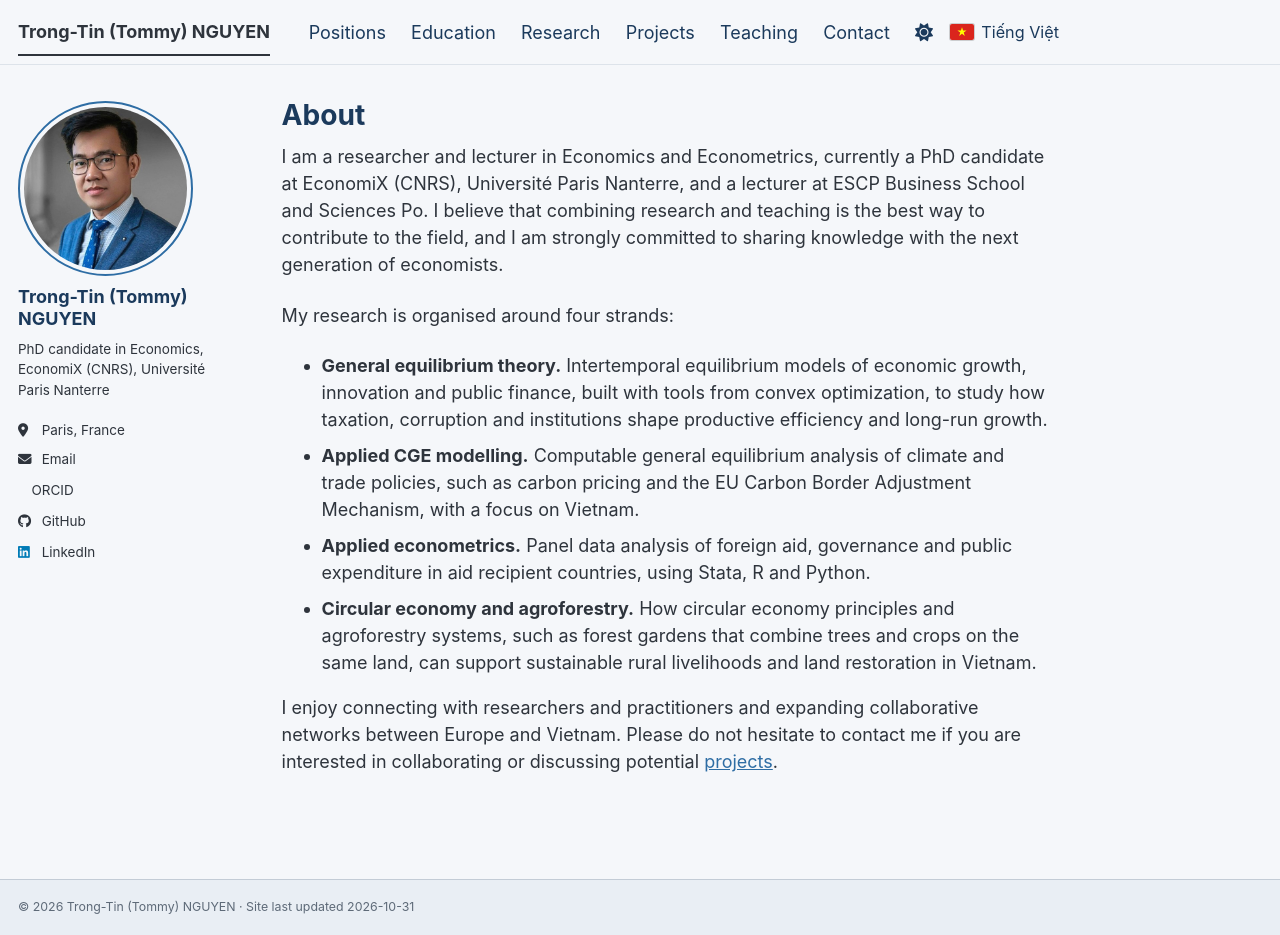
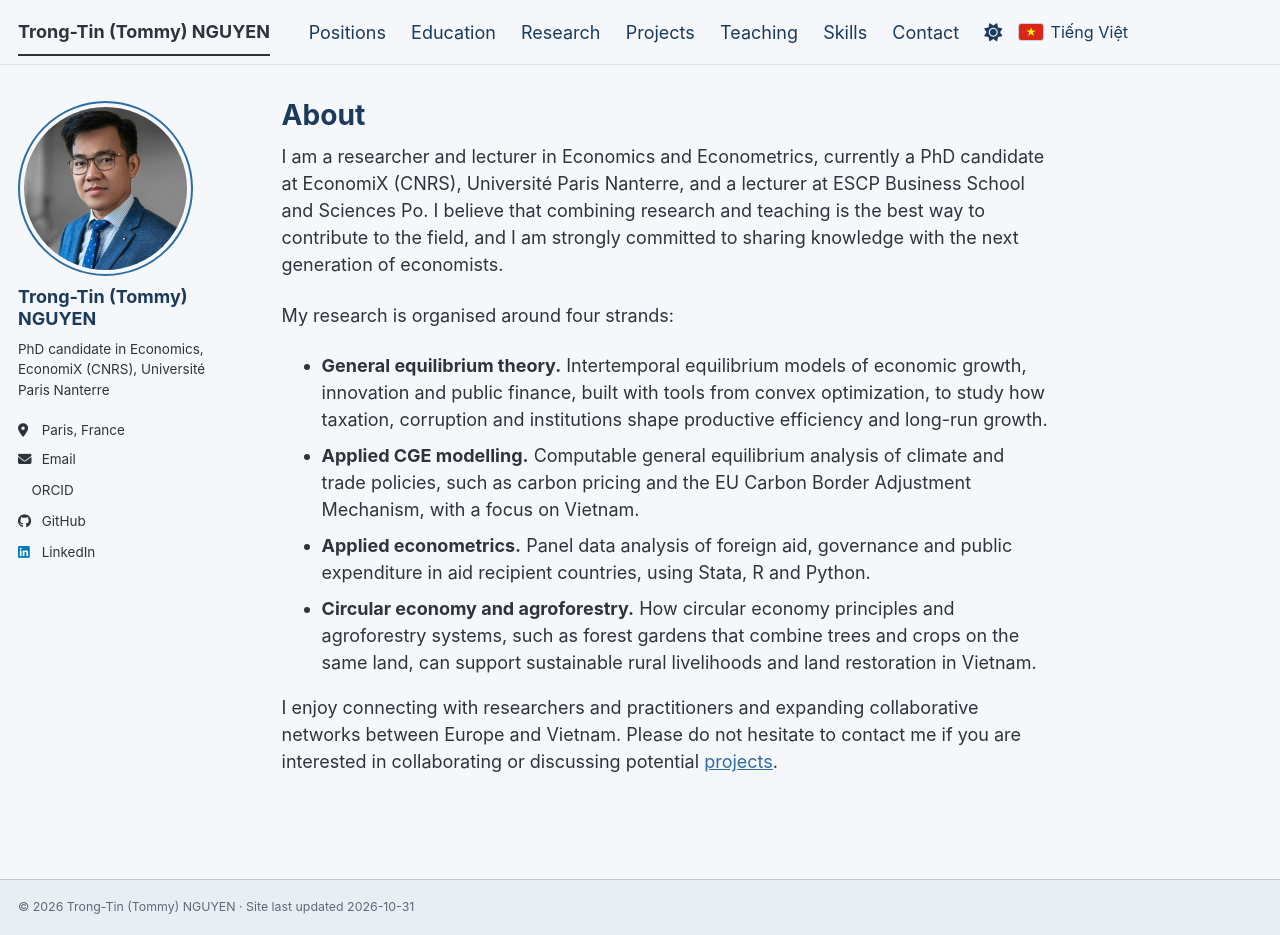
Before and after one commit to trongtin142/trongtin142.github.io, a Jekyll site: the page built from _pages/about.md, in a window 1280 px wide and 935 px high. Built offline with Jekyll 4.4.1, drawn with Linux system fonts in a browser that asks for light colours; a script bundle is joined from its source files by our own code; a style sheet for code colours, icons or effects is not loaded.

Commit message:
Add Skills tab to the menu (EN and VI)

```diff
--- a/_data/navigation.yml
+++ b/_data/navigation.yml
@@ -16,6 +16,9 @@ main:
 
   - title: "Teaching"
     url: /teaching/
+
+  - title: "Skills"
+    url: /skills/
 
   - title: "Contact"
     url: /contact/
@@ -37,5 +40,8 @@ vi:
   - title: "Giảng dạy"
     url: /vi/teaching/
 
+  - title: "Kỹ năng"
+    url: /vi/skills/
+
   - title: "Liên hệ"
     url: /vi/contact/
```
